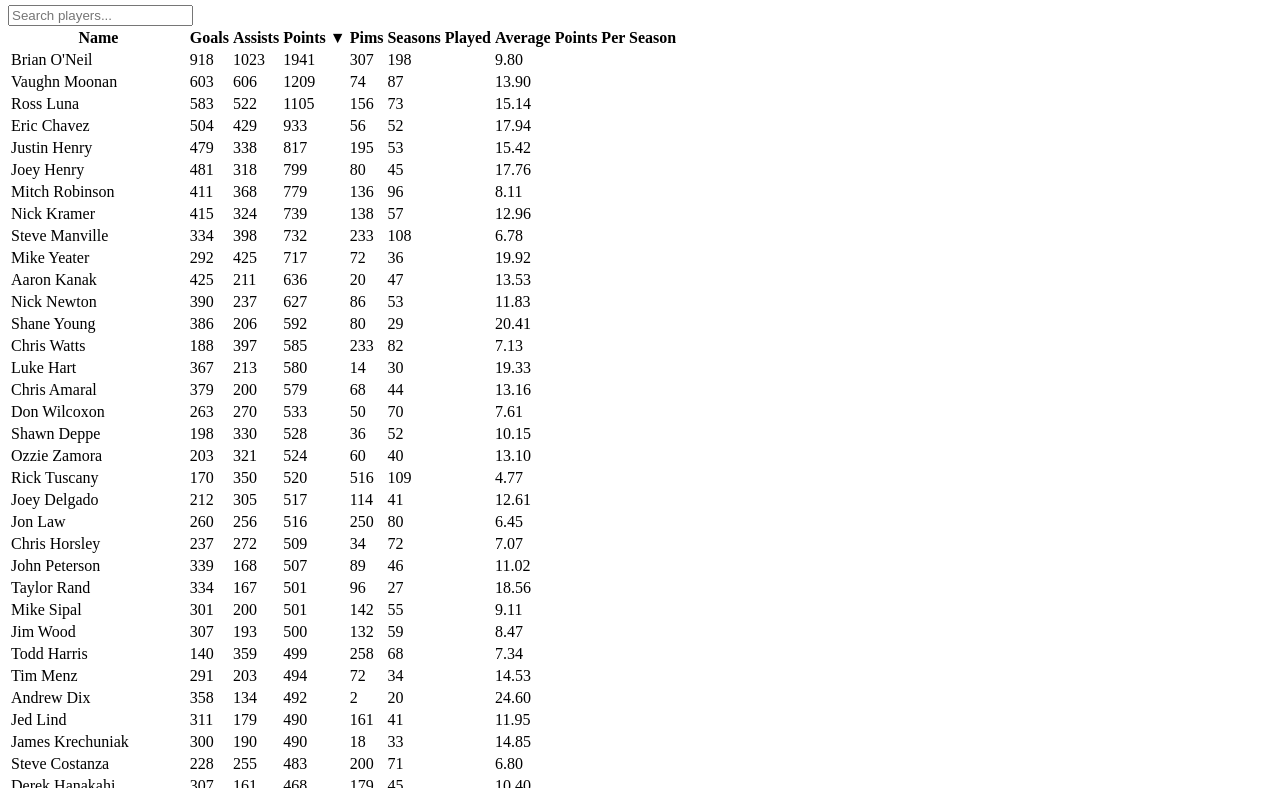
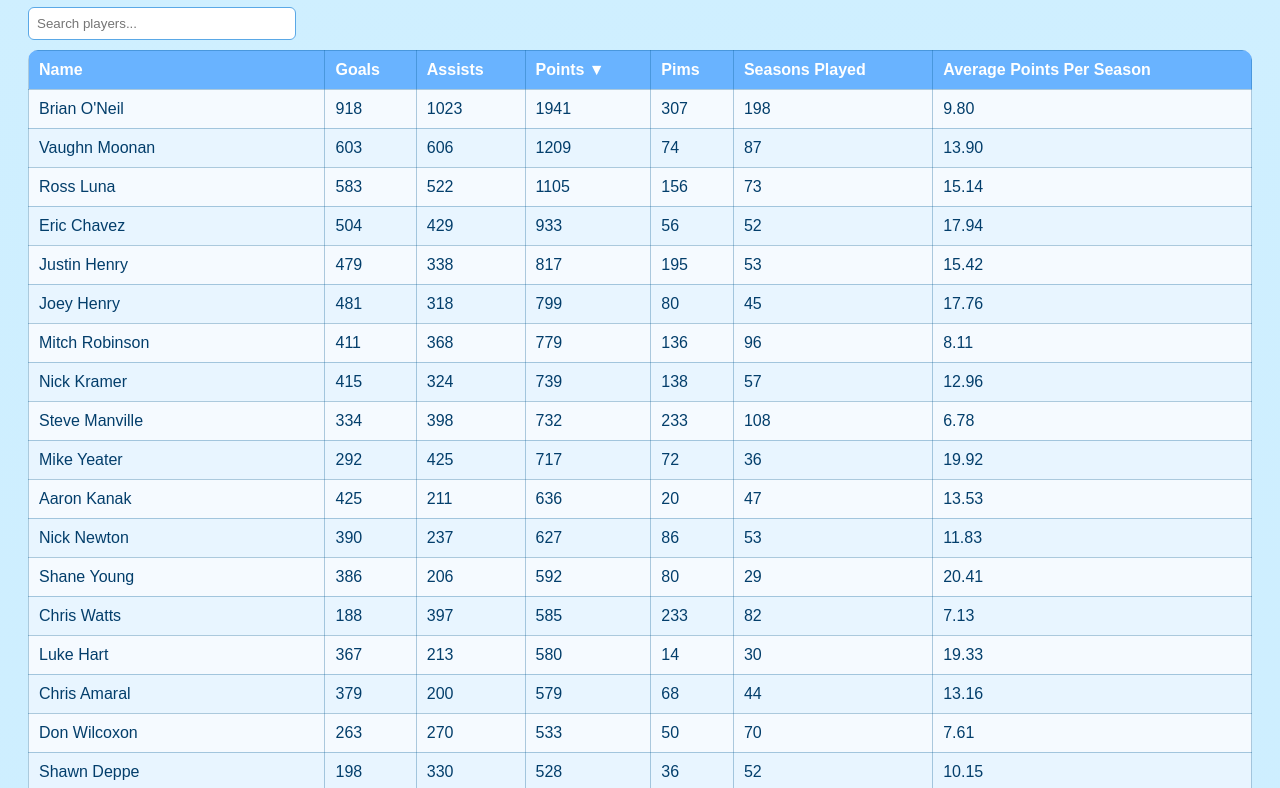
Before and after one commit to bl1nkr/watercity, a plain HTML site: page index.html in a window 1280 px wide. Shown: the part 101-889 px from the top of the page. Drawn offline with Linux system fonts and the light colour scheme.

Commit message:
Update index.html

```diff
--- a/index.html
+++ b/index.html
@@ -1,4 +1,48 @@
 <!DOCTYPE html>
+<html lang="en">
+<head>
+  <meta charset="UTF-8" />
+  <meta name="viewport" content="width=device-width, initial-scale=1.0" />
+  <title>Water City All Time Stats</title>
+  <style>
+    body {
+      font-family: Arial, sans-serif;
+      padding: 20px;
+      background: linear-gradient(#cfefff, #89c6ff);
+      color: #033e6b;
+    }
+    h1 {
+      color: #024a86;
+      text-shadow: 1px 1px 2px rgba(0,0,0,0.1);
+    }
+    table {
+      width: 100%;
+      border-collapse: collapse;
+      margin-top: 10px;
+      background: #ffffffcc;
+      backdrop-filter: blur(4px);
+      border-radius: 10px;
+      overflow: hidden;
+    }
+    th, td {
+      padding: 10px;
+      border: 1px solid rgba(0, 87, 142, 0.3);
+      text-align: left;
+    }
+    th {
+      background: #69b3ff;
+      color: white;
+      cursor: pointer;
+    }
+    th:hover {
+      background: #4aa5ff;
+    }
+    tr:nth-child(even) { background: #e8f5ff; }
+    tr:nth-child(odd) { background: #f5faff; }
+    #search {
+      padding: 8px;
+      width: 250px;
+      border: 1px solid #5aa8e6;
       border-radius: 6px;
       outline: none;
     }
@@ -12,21 +56,17 @@ box-shadow: 0 0 4px #1c7ed6;
   <h1>Water City All Time Stats</h1>
   <input id="search" placeholder="Search players..." />
 
-
   <table id="table">
     <thead id="thead"></thead>
     <tbody id="tbody"></tbody>
   </table>
-
 
   <script>
     let sortKey = "points";
     let sortDir = "desc";
     let data = [];
 
-
     const HIDDEN_COLS = ["id", "memberid"]; // columns to hide
-
 
     fetch("hockey.json")
       .then(res => res.json())
@@ -40,9 +80,7 @@ averagePointsPerSeason: (player.seasonsplayed > 0)
         renderTable();
       });
 
-
     document.getElementById("search").addEventListener("input", renderTable);
-
 
     function properCase(str) {
       return str
@@ -52,13 +90,11 @@ return str
         .replace(/^./, c => c.toUpperCase());
     }
 
-
     function renderTable() {
       const search = document.getElementById("search").value.toLowerCase();
       let filtered = data.filter(row =>
         Object.values(row).join(" ").toLowerCase().includes(search)
       );
-
 
       filtered.sort((a, b) => {
         const A = a[sortKey];
@@ -66,22 +102,18 @@ const B = b[sortKey];
         return sortDir === "asc" ? A - B : B - A;
       });
 
-
       const columns = Object.keys(data[0]).filter(c => !HIDDEN_COLS.includes(c));
       const thead = document.getElementById("thead");
       const tbody = document.getElementById("tbody");
-
 
       thead.innerHTML = "<tr>" +
         columns.map(col => `<th onclick=\"setSort('${col}')\">${properCase(col)}${sortKey===col ? (sortDir==='asc'?' ▲':' ▼') : ''}</th>`).join("") +
         "</tr>";
 
-
       tbody.innerHTML = filtered.map(row =>
         `<tr>${columns.map(c => `<td>${row[c]}</td>`).join("")}</tr>`
       ).join("");
     }
-
 
     function setSort(col) {
       if (sortKey === col) {
```
Lines whose indentation alone changed are shown as unchanged.
